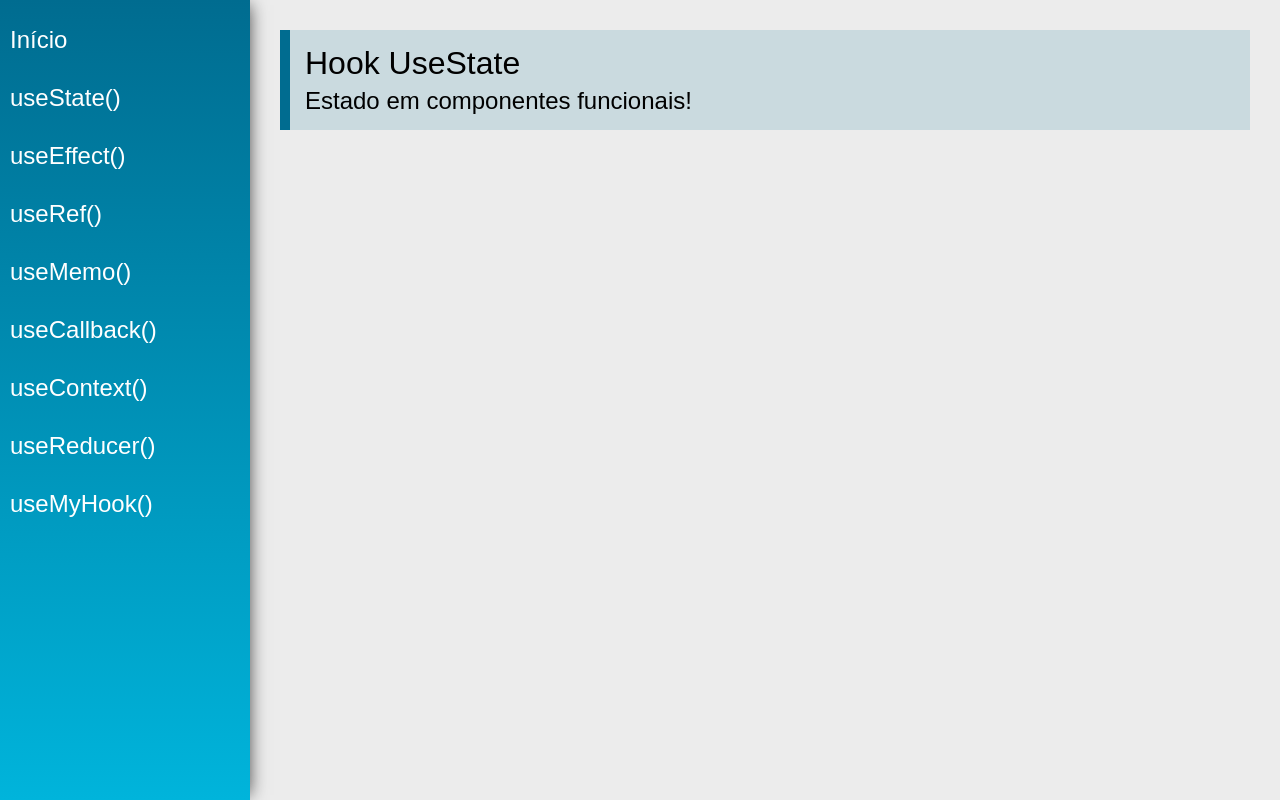
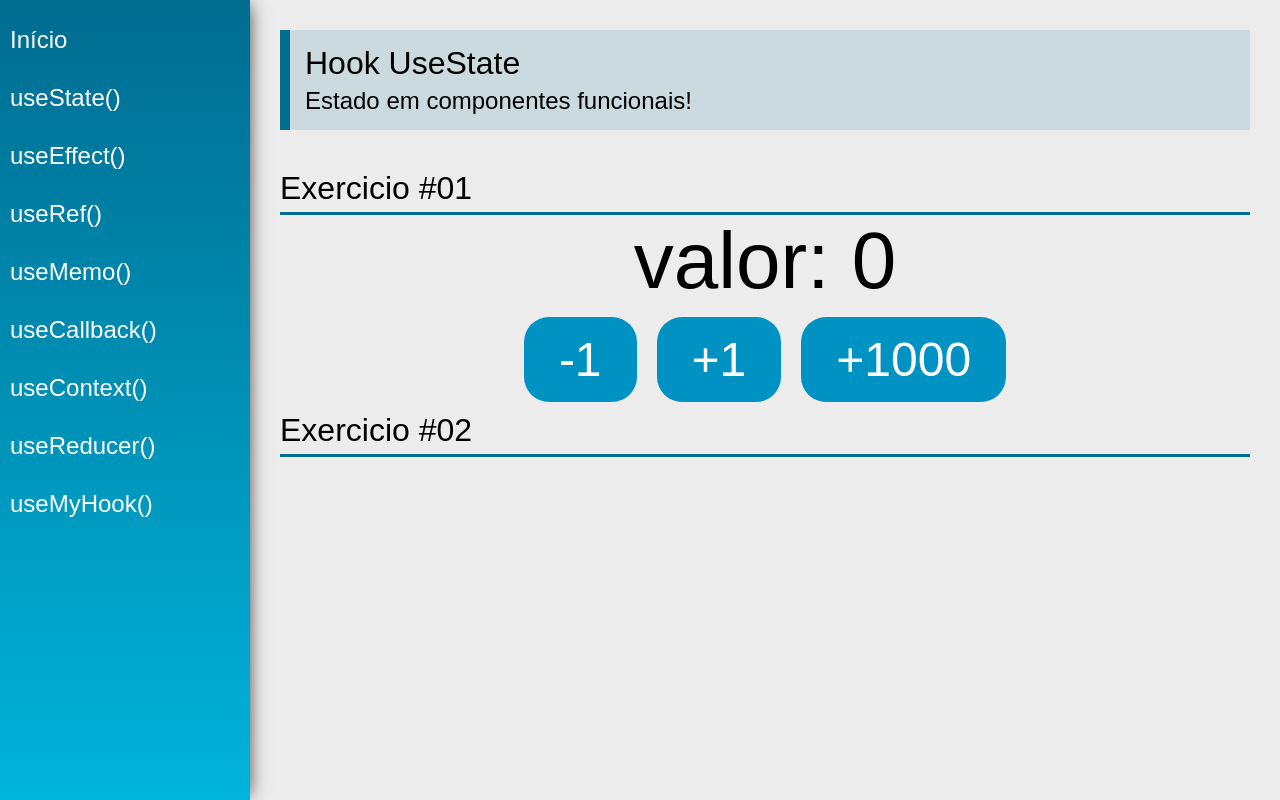
Before and after one commit to mrcomputer2018/hooks, a React (Create React App) app: page /useState in a window 1280 px wide. Built offline with nearby package versions, Linux system fonts and the light colour scheme.

Commit message:
hook useState

```diff
--- a/src/views/examples/UseState.jsx
+++ b/src/views/examples/UseState.jsx
@@ -1,13 +1,39 @@
-import React from 'react'
+import React, { useState } from 'react'
 import PageTitle from '../../components/layout/PageTitle'
+import SectionTitle from '../../components/layout/SectionTitle'
 
 const UseState = (props) => {
+    //* 0 - valor inicial do componente
+    const [count, setCount] = useState(0)
+
     return (
         <div className="UseState">
             <PageTitle
                 title="Hook UseState"
                 subtitle="Estado em componentes funcionais!"
             />
+            <SectionTitle title='Exercicio #01'/>
+            <div className="center">
+                <span className="text">valor: { count }</span>
+                <div>
+                    <button
+                        className="btn"
+                        onClick={() => setCount(count - 1)}>
+                            -1
+                    </button>
+                    <button
+                        className="btn"
+                        onClick={() => setCount(count + 1)}>
+                            +1
+                    </button>
+                    <button
+                        className="btn"
+                        onClick={() => setCount(currect => currect + 1000)}>
+                            +1000
+                    </button>
+                </div>
+            </div>
+            <SectionTitle title='Exercicio #02'/>
         </div>
     )
 }
```
